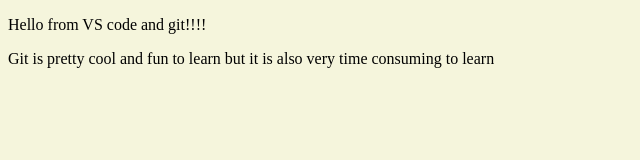
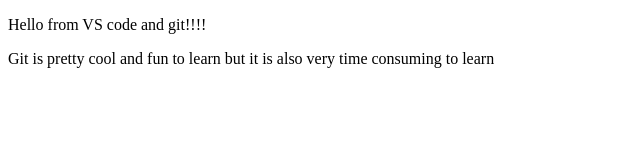
Before and after one commit to Shashath-BS/demo-repo, a plain HTML site: page index.html in a window 1280 px wide. Shown: the whole page, without its empty margins (0-640 px from the left). Drawn offline with Linux system fonts and the light colour scheme.

Commit message:
delete css file

```diff
--- a/index.html
+++ b/index.html
@@ -4,7 +4,6 @@
     <meta charset="UTF-8">
     <meta name="viewport" content="width=device-width, initial-scale=1.0">
     <title>Hello from VS code and git </title>
-    <link rel="stylesheet" href="./styles.css" />
 </head>
 <body>
     <p>Hello from VS code and git!!!!</p>
--- a/styles.css
+++ /dev/null
@@ -1,3 +0,0 @@
-body{
-    background-color: beige;
-}
```
